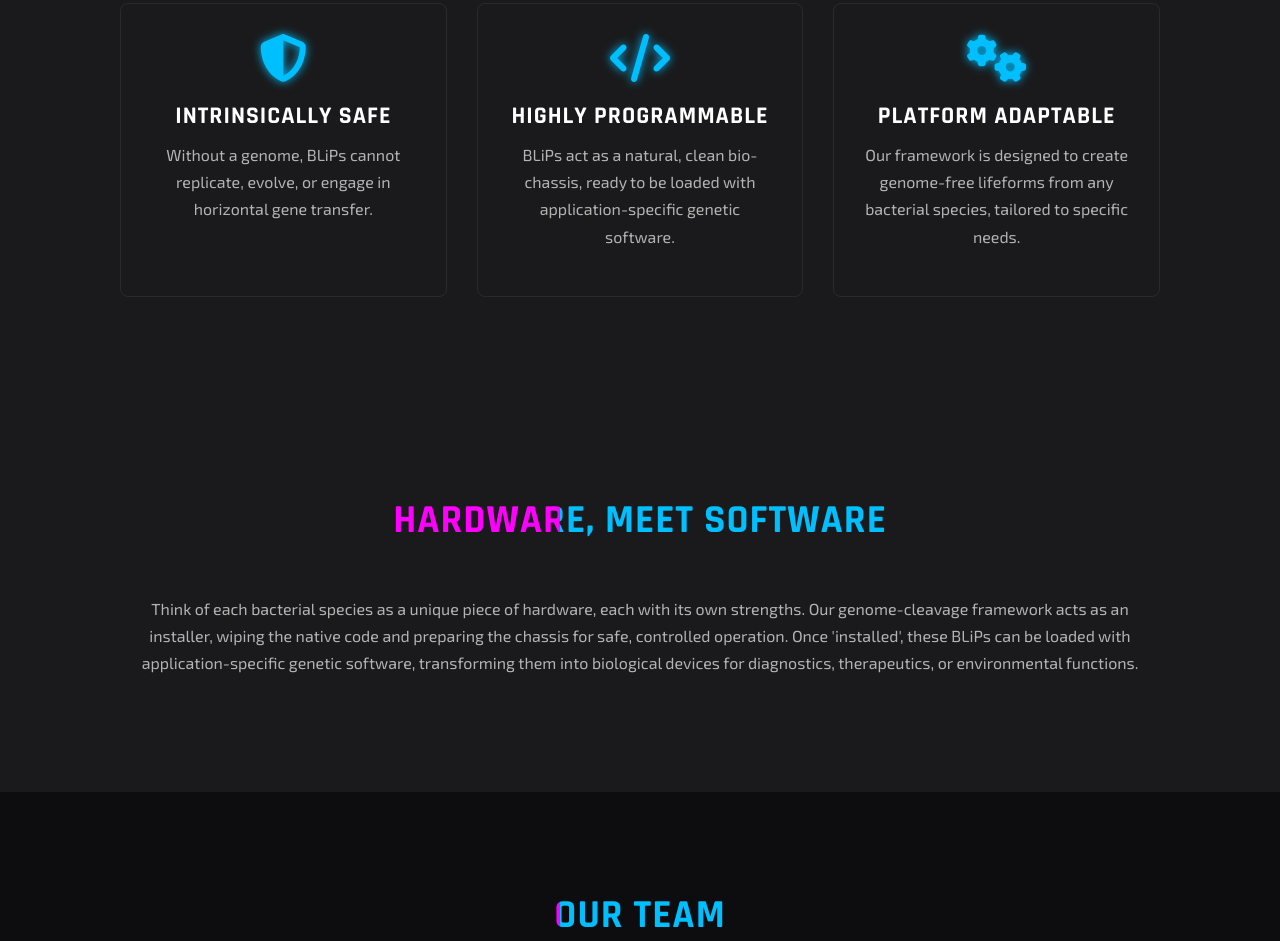
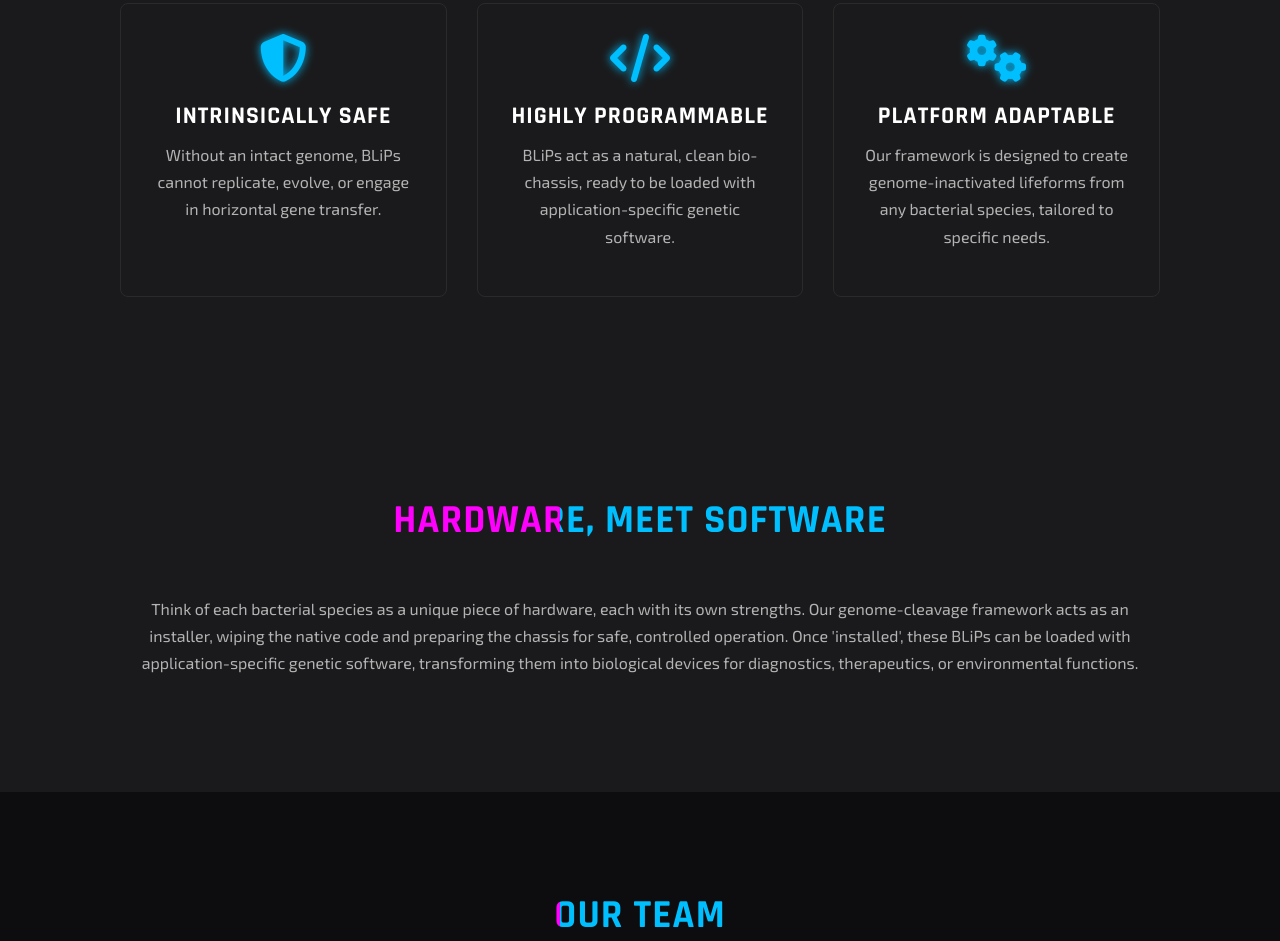
Before and after one commit to boonlim0104/spectrebio-website, a plain HTML site: page index.html in a window 1280 px wide. Shown: the part 1529-2470 px from the top of the page. Drawn offline with Linux system fonts and the light colour scheme.

Commit message:
Update index.html
Genome-free > genome inactivated

```diff
--- a/index.html
+++ b/index.html
@@ -5,8 +5,8 @@
     <meta name="viewport" content="width=device-width, initial-scale=1.0">
 
     <!-- SEO Meta Tags -->
-    <title>Spectre Bio | Genome-Free Synthetic Biology</title>
-    <meta name="description" content="Spectre Bio is a biotechnology company developing a novel platform for programmable, genome-free biological devices (Bacterial-like Particles, BLiPs) for a wide range of applications, from therapeutics, biodefense to environmental .">
+    <title>Spectre Bio | Genome-Inactivated Synthetic Biology</title>
+    <meta name="description" content="Spectre Bio is a biotechnology company developing a novel platform for programmable, genome-inactivated biological devices (Bacterial-like Particles, BLiPs) for a wide range of applications, from therapeutics, biodefense to environmental .">
 
     <!-- Favicon Standard 16x16-->
     <link rel="icon" sizes="16x16" href="SpectreBio_favicon.png" type="image/x-icon">
@@ -74,7 +74,7 @@
                     <div class="feature-card">
                         <i class="fas fa-shield-halved"></i>
                         <h3>Intrinsically Safe</h3>
-                        <p>Without a genome, BLiPs cannot replicate, evolve, or engage in horizontal gene transfer.</p>
+                        <p>Without an intact genome, BLiPs cannot replicate, evolve, or engage in horizontal gene transfer.</p>
                     </div>
                     <div class="feature-card">
                         <i class="fas fa-code"></i>
@@ -84,7 +84,7 @@
                     <div class="feature-card">
                         <i class="fas fa-cogs"></i>
                         <h3>Platform Adaptable</h3>
-                        <p>Our framework is designed to create genome-free lifeforms from any bacterial species, tailored to specific needs.</p>
+                        <p>Our framework is designed to create genome-inactivated lifeforms from any bacterial species, tailored to specific needs.</p>
                     </div>
                 </div>
             </div>
```
